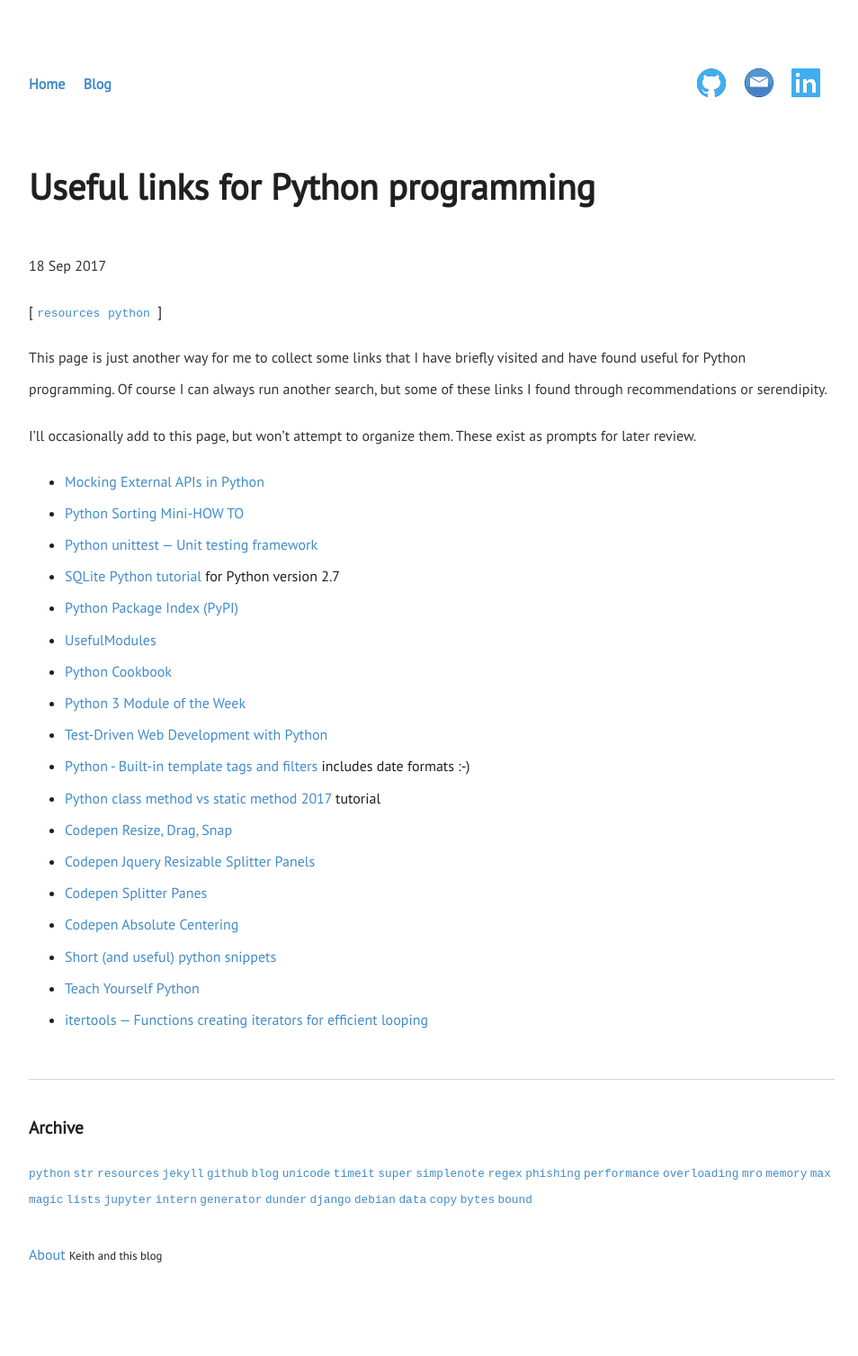
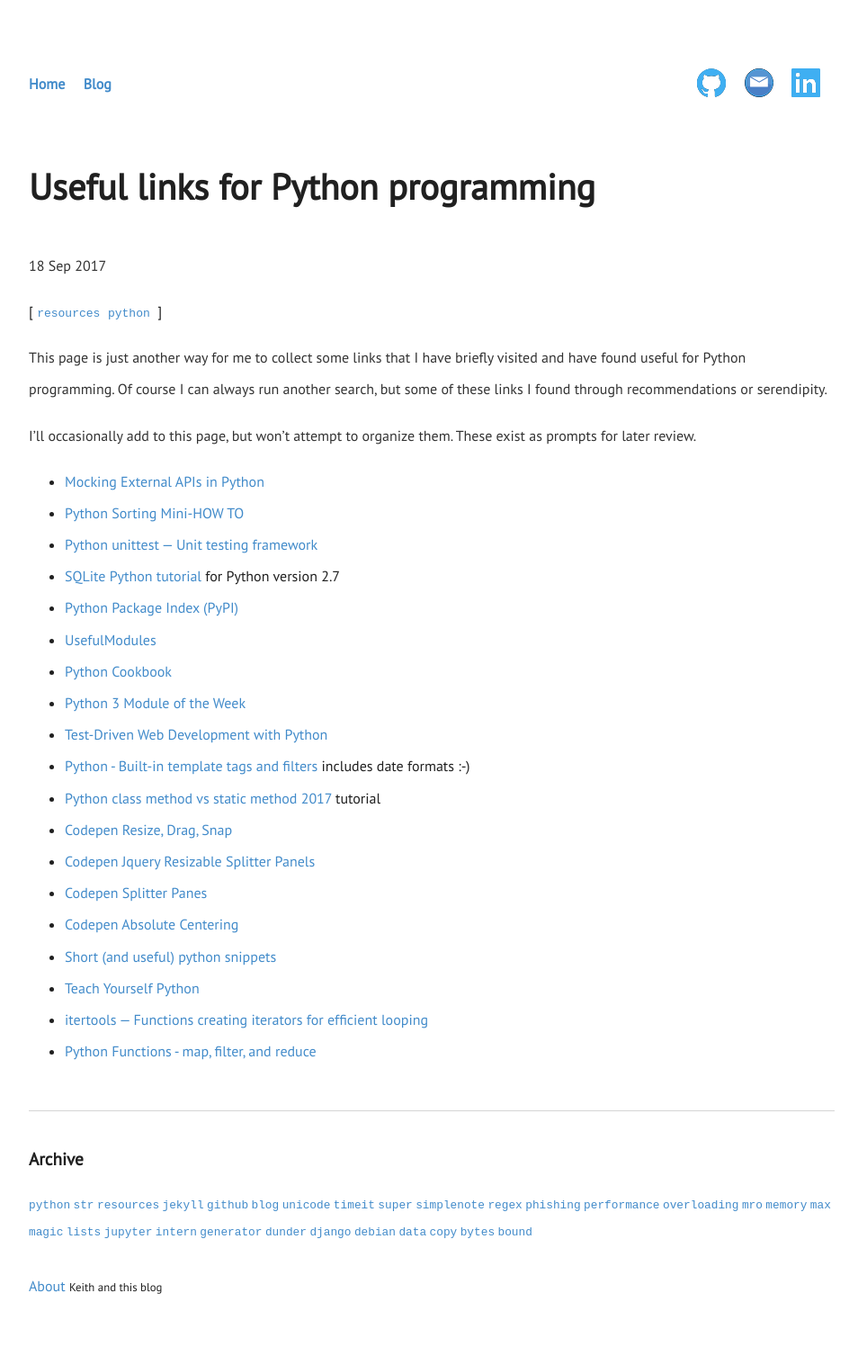
Before and after one commit to keithostertag/keithostertag.github.io, a Jekyll site: the page built from _posts/2017-09-15-useful-links-for-python-programming.md, in a window 1280 px wide. Shown: the whole page at 90% size, without its empty margins (160-1114 px from the left). Built offline with Jekyll 4.4.1, drawn with Linux system fonts in a browser that asks for light colours; before the commit the page ends 1472 px from its top, so only the background shows below that.

Commit message:
added link to python

```diff
--- a/_posts/2017-09-15-useful-links-for-python-programming.md
+++ b/_posts/2017-09-15-useful-links-for-python-programming.md
@@ -27,3 +27,4 @@ I'll occasionally add to this page, but won't attempt to organize them. These ex
 * [Short (and useful) python snippets](https://stackoverflow.com/questions/691946/short-and-useful-python-snippets#694180)
 * [Teach Yourself Python](http://www.teachyourselfpython.com/index.php)
 * [itertools — Functions creating iterators for efficient looping](https://docs.python.org/3/library/itertools.html)
+* [Python Functions - map, filter, and reduce](http://www.bogotobogo.com/python/python_fncs_map_filter_reduce.php)
```
